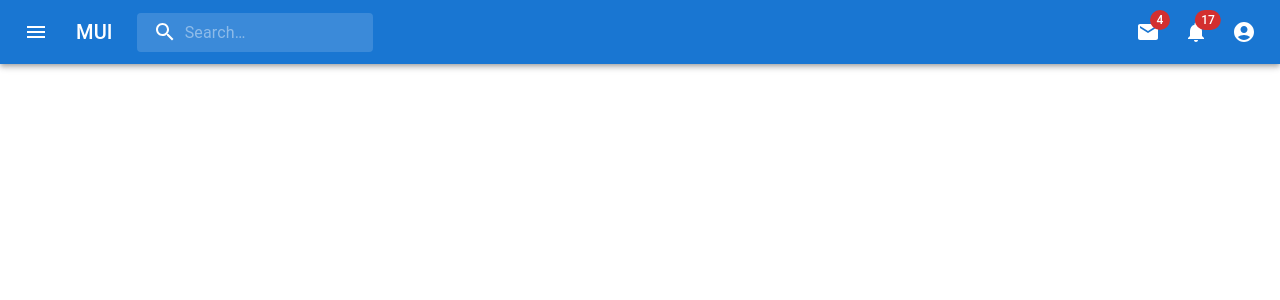
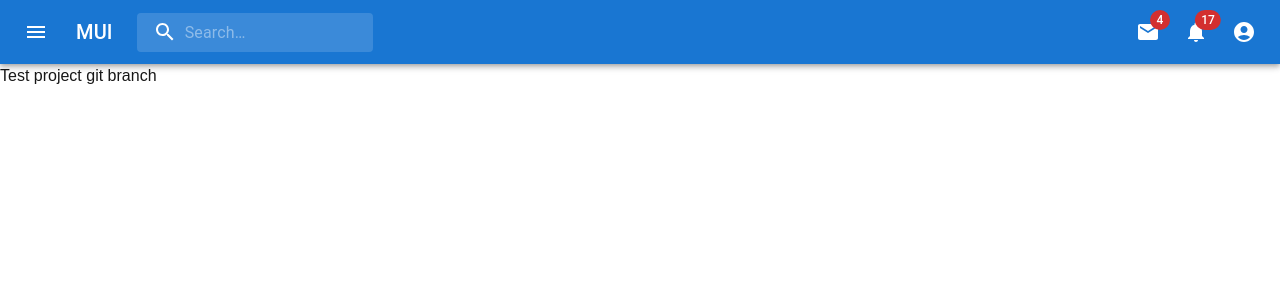
Before and after one commit to LEAP-MNG-1f/Badamgarav-Food-Delivery, a Next.js app in the folder front-end/: page / in a window 1280 px wide. Shown: the top 300 px of the page. Built offline with nearby package versions, Linux system fonts and the light colour scheme.

Commit message:
First git branch

```diff
--- a/front-end/src/app/page.tsx
+++ b/front-end/src/app/page.tsx
@@ -1,7 +1,7 @@
 "use client";
 
-import { API_URL } from "@/constant/constant";
-import { useEffect } from "react";
+// import { API_URL } from "@/constant/constant";
+// import { useEffect } from "react";
 import PrimarySearchAppBar from "./_components/Header";
 
 export default function Home() {
@@ -22,6 +22,7 @@ export default function Home() {
   return (
     <div className="">
       <PrimarySearchAppBar />
+      Test project git branch
     </div>
   );
 }
```
